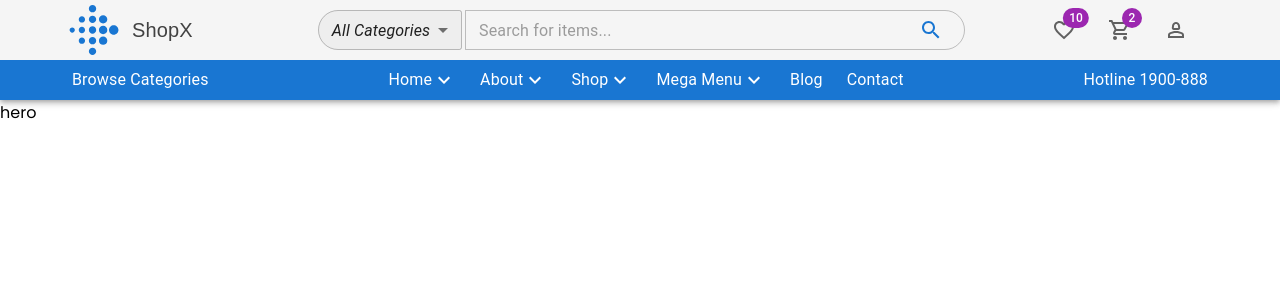
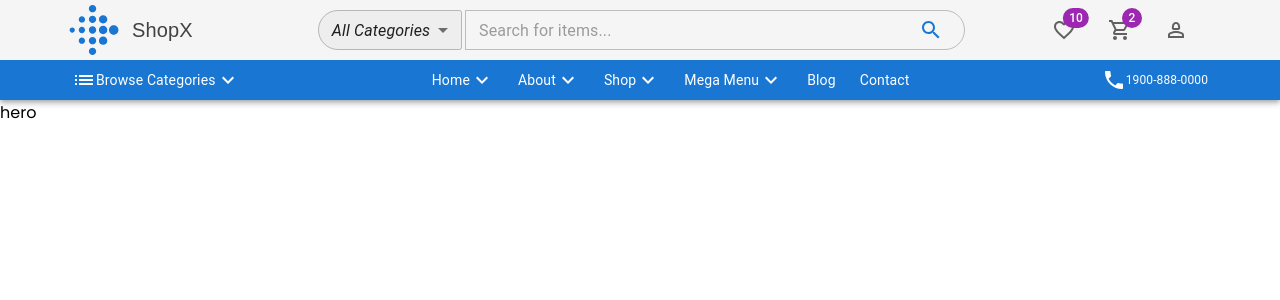
Before and after one commit to agentxyz999/ecommerce-app, a React (Create React App) app: page / in a window 1280 px wide. Shown: the top 300 px of the page. Built offline with nearby package versions, Linux system fonts and the light colour scheme; a web font is replaced by a local one.

Commit message:
added icons and changed the font-size to fit the container

```diff
--- a/src/components/navigation/Navigation.jsx
+++ b/src/components/navigation/Navigation.jsx
@@ -2,6 +2,8 @@ import React, { useState } from "react";
 import { styled } from "@mui/material/styles";
 import { Container, Typography, Menu, MenuItem } from "@mui/material";
 import KeyboardArrowDownIcon from "@mui/icons-material/KeyboardArrowDown";
+import ListIcon from "@mui/icons-material/List";
+import LocalPhoneIcon from "@mui/icons-material/LocalPhone";
 import Toolbar from "@mui/material/Toolbar";
 import { navs } from "../reusables/NavMenu"; //this is an array of navigation
 
@@ -28,6 +30,16 @@ const Item = styled("div")(({ theme }) => ({
 const Navigation = () => {
   const [menuIndex, setMenuIndex] = useState(-1); // to properly display the corresponding MenuItem
   const [anchorEl, setAnchorEl] = useState(null);
+  const [categoryAnchorEl, setCategoryAnchorEl] = useState(null);
+  // Categories anchor handlers
+  const handleCatOpenMenu = (e) => {
+    setCategoryAnchorEl(e.currentTarget);
+  };
+  const handleCatCloseMenu = () => {
+    setCategoryAnchorEl(null);
+  };
+
+  //midnav anchor handlers
   const handleOpenMenu = (e, index) => {
     setMenuIndex(index);
     setAnchorEl(e.currentTarget);
@@ -47,7 +59,36 @@ const Navigation = () => {
         }}
       >
         <Item>
-          <Typography>Browse Categories</Typography>
+          {navs[0].categories?.map((item, index) => {
+            return (
+              <React.Fragment key={index}>
+                <Typography
+                  onClick={handleCatOpenMenu}
+                  sx={{
+                    display: "flex",
+                    alignItems: "center",
+                    textAlign: "center",
+                    cursor: "pointer",
+                    fontSize: 14,
+                  }}
+                >
+                  <ListIcon />
+                  {item.title}
+                  <KeyboardArrowDownIcon />
+                </Typography>
+                <Menu
+                  anchorEl={categoryAnchorEl}
+                  keepMounted
+                  open={categoryAnchorEl}
+                  onClose={handleCatCloseMenu}
+                >
+                  {item?.submenu.map((menuItem, idx) => {
+                    return <MenuItem>{menuItem.title}</MenuItem>;
+                  })}
+                </Menu>
+              </React.Fragment>
+            );
+          })}
         </Item>
         <Item>
           {navs[1].midnav?.map((items, index) => {
@@ -65,6 +106,7 @@ const Navigation = () => {
                     alignItems: "center",
                     textAlign: "center",
                     cursor: "pointer",
+                    fontSize: 14,
                   }}
                 >
                   {items.title}
@@ -87,7 +129,18 @@ const Navigation = () => {
           })}
         </Item>
         <Item>
-          <Typography>Hotline 1900-888</Typography>
+          <Typography
+            sx={{
+              display: "flex",
+              alignItems: "center",
+              textAlign: "center",
+              cursor: "pointer",
+              fontSize: 12,
+            }}
+          >
+            <LocalPhoneIcon />
+            1900-888-0000
+          </Typography>
         </Item>
       </Container>
     </StyledToolbar>
--- a/src/components/reusables/NavMenu.js
+++ b/src/components/reusables/NavMenu.js
@@ -3,7 +3,7 @@ export const navs = [
   {
     categories: [
       {
-        title: "Categories",
+        title: "Browse Categories",
         submenu: [
           { title: "Category 1" },
           { title: "Category 2" },
@@ -42,5 +42,4 @@ export const navs = [
       { title: "Contact", submenu: [] },
     ],
   },
-  { hotline: ["Category 1", "Category 2"] },
 ];
```
